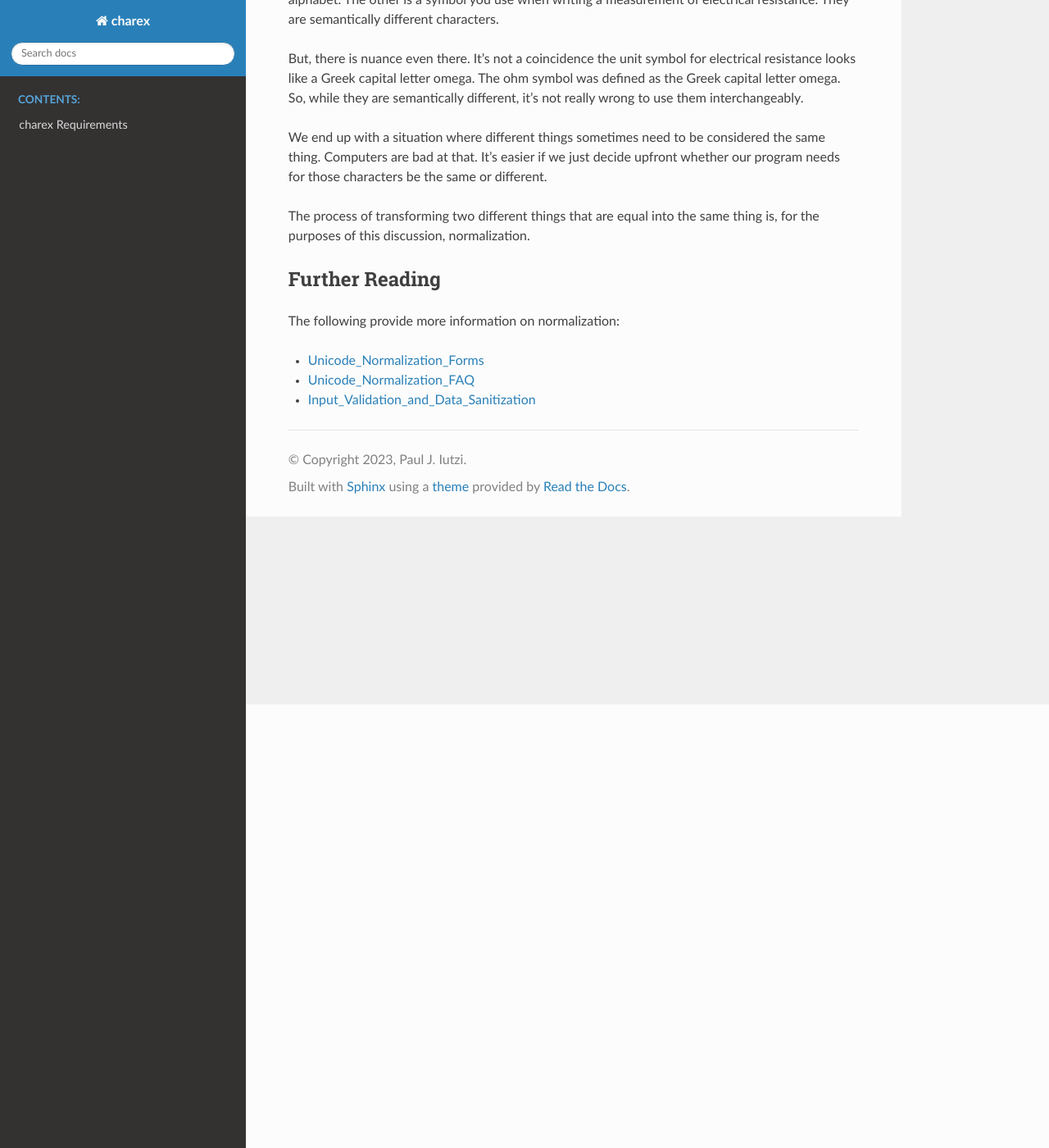
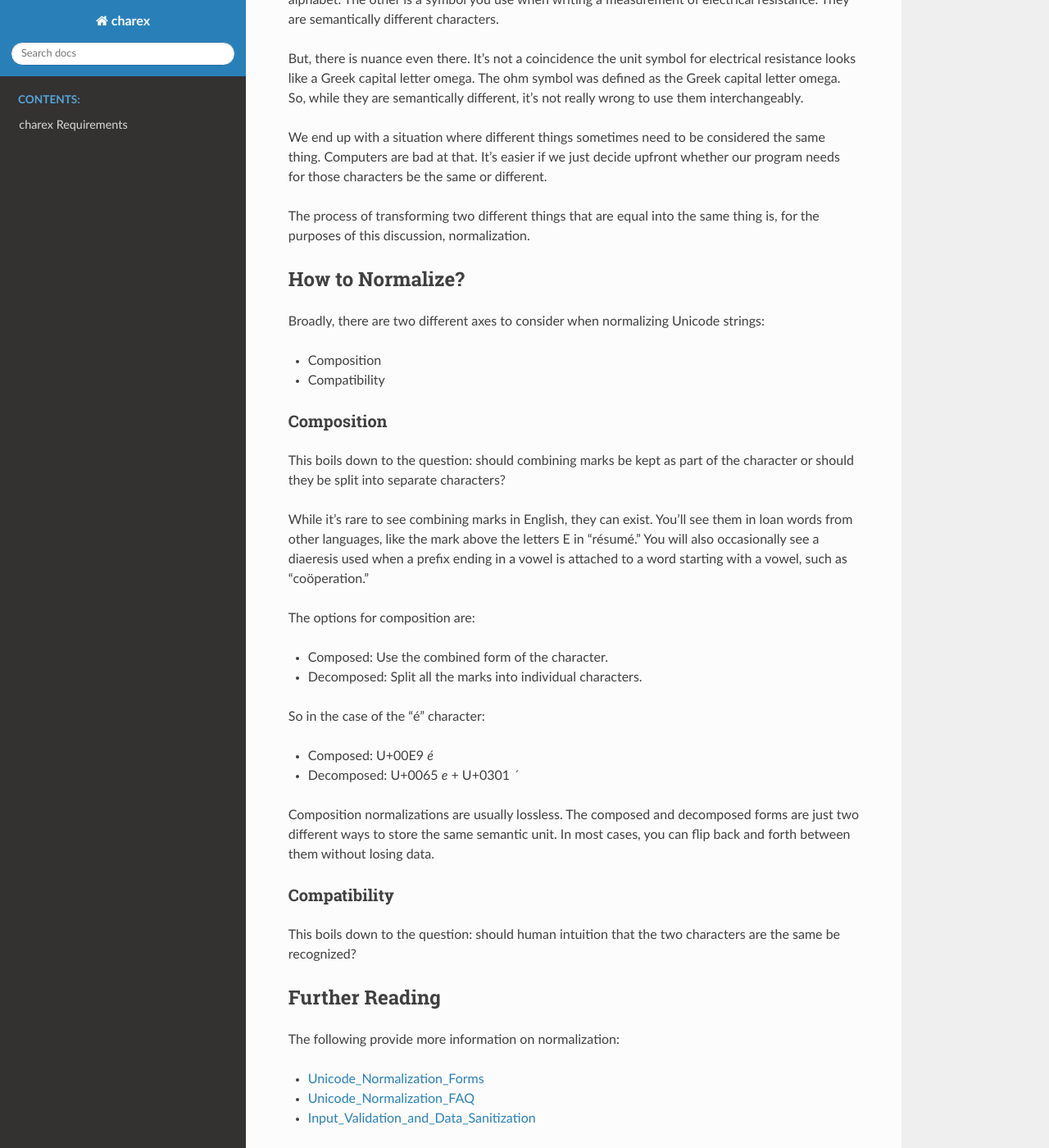
Before and after one commit to pji/charex, a Sphinx documentation site: the page built from docs/source/forms.rst, in a window 1280 px wide and 1400 px high, scrolled down 541 px. Shown: the whole window at 82% size. Built offline with Sphinx 7.4.7 and the Read the Docs theme 2.0.0, drawn with Linux system fonts in a browser that asks for light colours.

Commit message:
Explanation of composition normalization added.

```diff
--- a/docs/source/forms.rst
+++ b/docs/source/forms.rst
@@ -40,6 +40,48 @@
 the same thing is, for the purposes of this discussion, normalization.
 
 
+How to Normalize?
+=================
+Broadly, there are two different axes to consider when normalizing
+Unicode strings:
+
+*   Composition
+*   Compatibility
+
+
+Composition
+-----------
+This boils down to the question: should combining marks be kept as part
+of the character or should they be split into separate characters?
+
+While it's rare to see combining marks in English, they can exist.
+You'll see them in loan words from other languages, like the mark
+above the letters E in "résumé." You will also occasionally see a
+diaeresis used when a prefix ending in a vowel is attached to a word
+starting with a vowel, such as "coöperation."
+
+The options for composition are:
+
+*   Composed: Use the combined form of the character.
+*   Decomposed: Split all the marks into individual characters.
+
+So in the case of the "é" character:
+
+*   Composed: U+00E9 `é`
+*   Decomposed: U+0065 `e` + U+0301 `´`
+
+Composition normalizations are usually lossless. The composed and
+decomposed forms are just two different ways to store the same
+semantic unit. In most cases, you can flip back and forth between them
+without losing data.
+
+
+Compatibility
+-------------
+This boils down to the question: should human intuition that the two
+characters are the same be recognized?
+
+
 Further Reading
 ===============
 The following provide more information on normalization:
```
